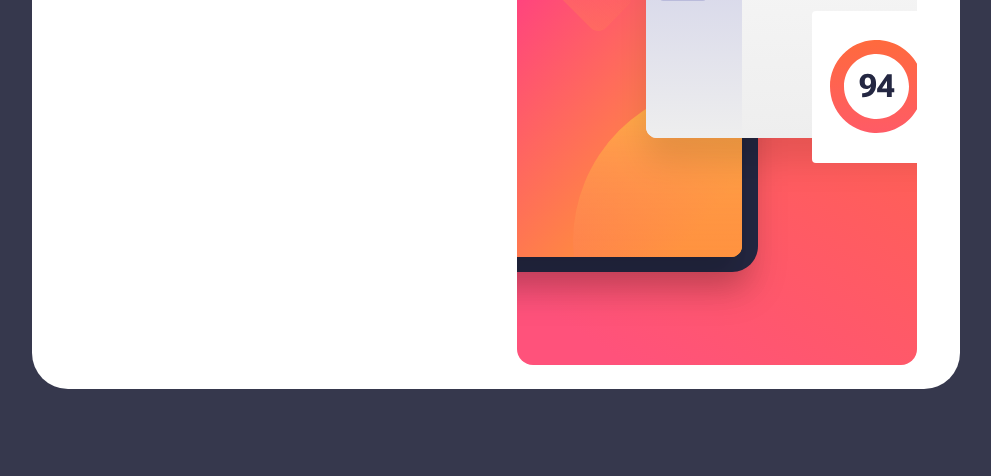
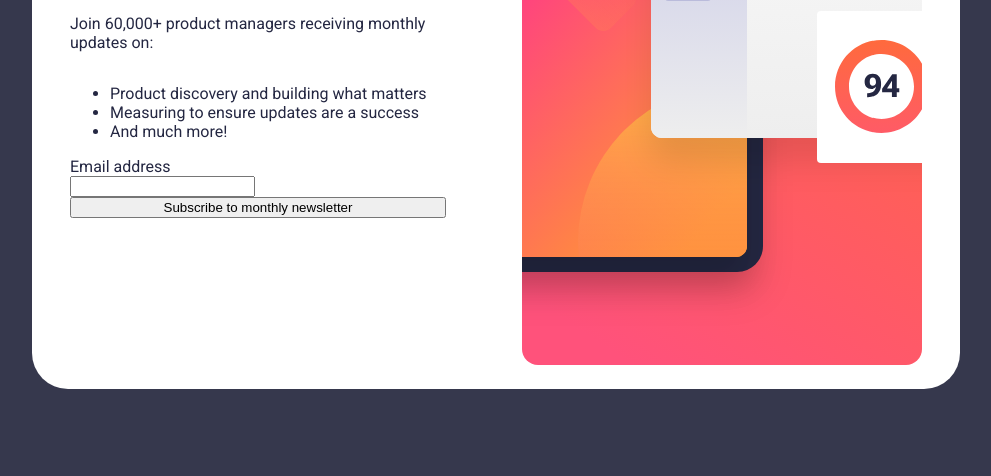
Before and after one commit to TimBingtan/newsletter, a plain HTML site: page index.html in a window 1280 px wide. Shown: the part 340-816 px from the top of the page, without its empty margins (144-1135 px from the left). Drawn offline with Linux system fonts and the light colour scheme.

Commit message:
Implemented flex direction in content section

```diff
--- a/styles.css
+++ b/styles.css
@@ -15,6 +15,13 @@ body {
     height: 641px;
     display: flex;
     flex-direction: row;
+    justify-content: space-around;
+}
+
+.content {
+    width: 376px;
+    display: flex;
+    flex-direction: column;
     justify-content: center;
 }
 
@@ -25,6 +32,7 @@ body {
     align-items: center;
 }
 
+
 input, label {
     display: block;
 }
```
